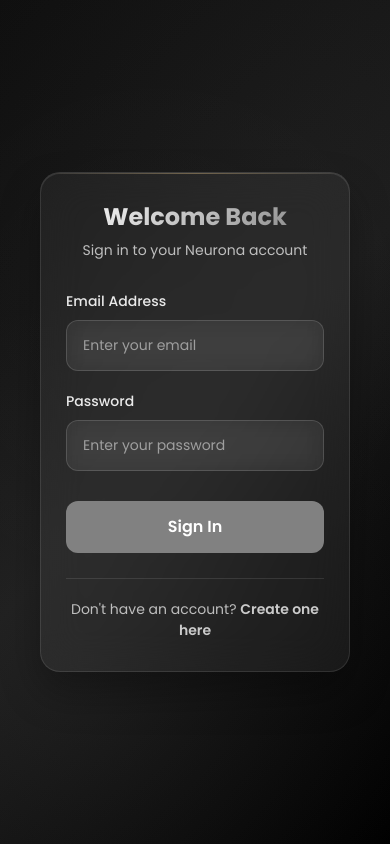
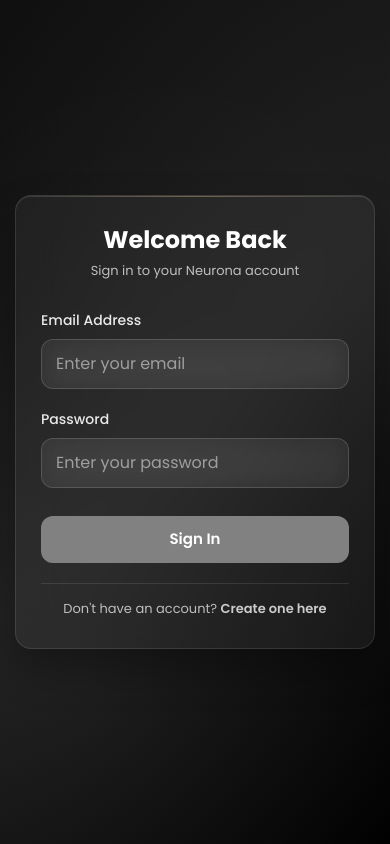
Before and after one commit to Abdullah-Tawsif/NEURONA, a FastAPI app: page /login in a window 390 px wide. Run offline with FastAPI, Linux system fonts and the light colour scheme; some libraries are stand-ins or nearby versions.

Commit message:
Update login.css

```diff
--- a/static/css/auth/login.css
+++ b/static/css/auth/login.css
@@ -1,3 +1,7 @@
+/* ========================================
+   BACKGROUND & LAYOUT
+   ======================================== */
+
 .login-body {
     background: linear-gradient(135deg, #0F0F0F 0%, #1a1a1a 50%, #000000 100%);
     min-height: 100vh;
@@ -31,6 +35,10 @@
     padding: 20px;
 }
 
+/* ========================================
+   CARD STYLING
+   ======================================== */
+
 .login-card {
     background: rgba(255, 255, 255, 0.05);
     backdrop-filter: blur(20px);
@@ -54,6 +62,10 @@
     background: linear-gradient(90deg, transparent, rgba(166, 139, 92, 0.5), transparent);
 }
 
+/* ========================================
+   HEADER & TYPOGRAPHY
+   ======================================== */
+
 .login-header {
     text-align: center;
     margin-bottom: 30px;
@@ -64,10 +76,6 @@
     font-weight: 700;
     color: #ffffff;
     margin-bottom: 8px;
-            background: linear-gradient(135deg, #ffffff, #818181);
-            -webkit-background-clip: text;
-            background-clip: text;
-            -webkit-text-fill-color: transparent;
 }
 
 .login-subtitle {
@@ -75,6 +83,10 @@
     font-size: 14px;
     font-weight: 400;
 }
+
+/* ========================================
+   FORM ELEMENTS
+   ======================================== */
 
 .form-group {
     margin-bottom: 20px;
@@ -90,6 +102,7 @@
 }
 
 .form-control {
+    width: 100%;
     background: rgba(255, 255, 255, 0.05);
     border: 1px solid rgba(255, 255, 255, 0.15);
     border-radius: 12px;
@@ -98,6 +111,7 @@
     font-size: 14px;
     transition: all 0.3s ease;
     backdrop-filter: blur(10px);
+    box-sizing: border-box;
 }
 
 .form-control:focus {
@@ -112,10 +126,14 @@
     color: rgba(255, 255, 255, 0.5);
 }
 
+/* ========================================
+   BUTTON STYLES
+   ======================================== */
+
 .login-btn {
     width: 100%;
     padding: 14px;
-            background: linear-gradient(135deg, #818181 0%, #818181 100%);
+    background: #818181;
     border: none;
     border-radius: 12px;
     color: #ffffff;
@@ -125,6 +143,7 @@
     position: relative;
     overflow: hidden;
     margin-top: 10px;
+    cursor: pointer;
 }
 
 .login-btn::before {
@@ -151,6 +170,10 @@
     transform: translateY(0);
 }
 
+/* ========================================
+   FOOTER & LINKS
+   ======================================== */
+
 .login-footer {
     text-align: center;
     margin-top: 25px;
@@ -175,6 +198,10 @@
     color: #ffffff;
 }
 
+/* ========================================
+   FLASH MESSAGES
+   ======================================== */
+
 .flash-message {
     background: rgba(239, 68, 68, 0.1);
     border: 1px solid rgba(239, 68, 68, 0.3);
@@ -196,13 +223,56 @@
     border-color: rgba(59, 130, 246, 0.3);
 }
 
+/* ========================================
+   RESPONSIVE DESIGN
+   ======================================== */
+
+@media (max-width: 768px) {
+    .login-card {
+        padding: 35px 30px;
+    }
+
+    .login-title {
+        font-size: 26px;
+    }
+}
+
 @media (max-width: 576px) {
+    .login-container {
+        padding: 15px;
+    }
+
     .login-card {
         padding: 30px 25px;
-                margin: 20px;
+        border-radius: 16px;
     }
 
     .login-title {
         font-size: 24px;
+        margin-bottom: 6px;
+    }
+
+    .login-subtitle {
+        font-size: 13px;
+    }
+
+    .form-control {
+        padding: 12px 14px;
+        font-size: 16px;
+    }
+
+    .login-btn {
+        padding: 12px;
+        font-size: 15px;
+        margin-top: 8px;
+    }
+
+    .login-footer {
+        margin-top: 20px;
+        padding-top: 15px;
+    }
+
+    .login-footer p {
+        font-size: 13px;
     }
 }
```
Lines whose indentation alone changed are shown as unchanged.
